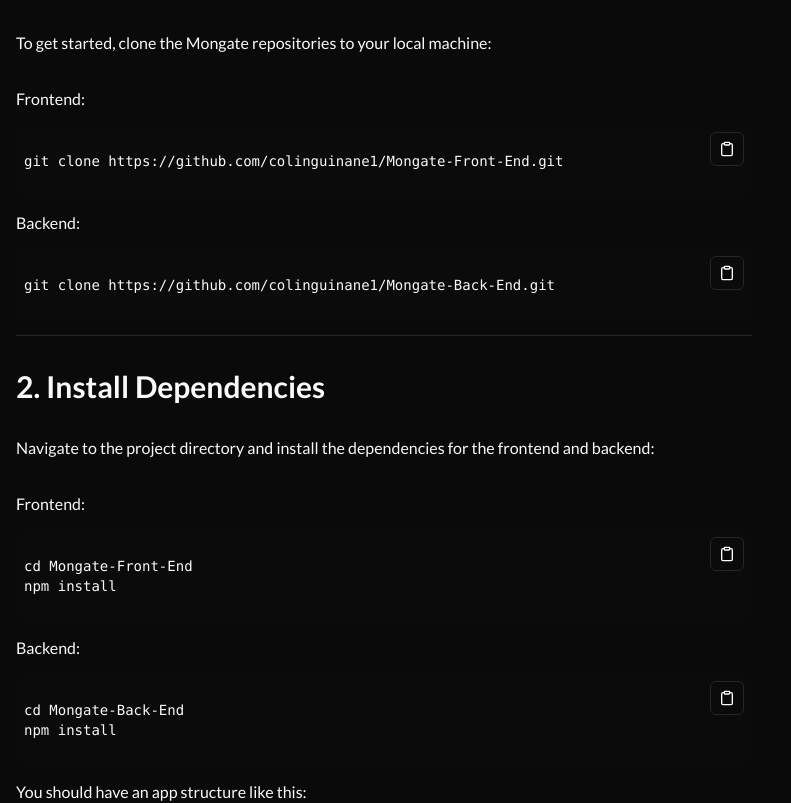
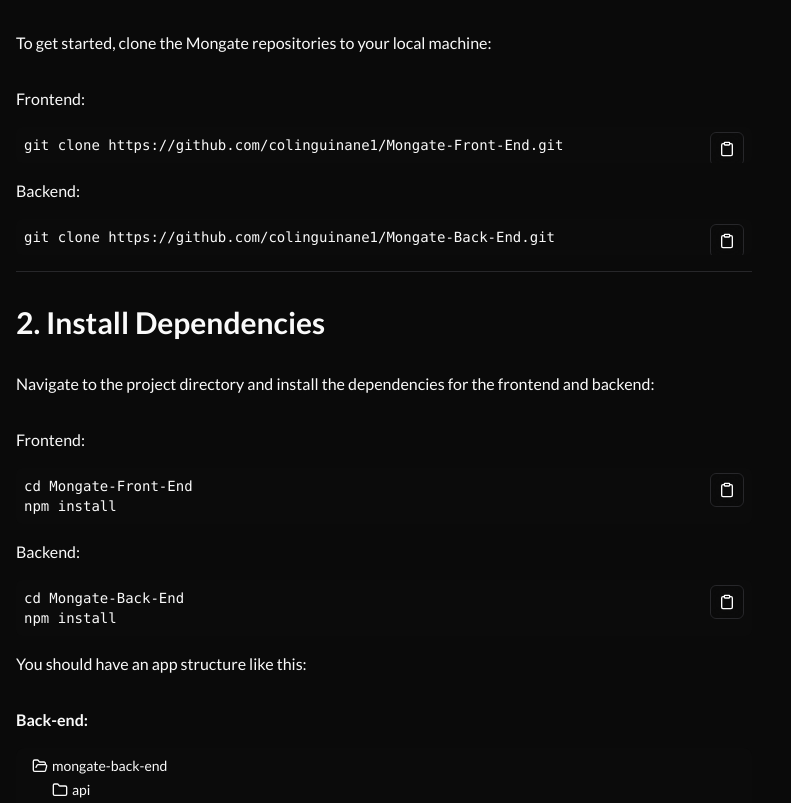
Before and after one commit to colinguinane1/Mongate-Front-End, a Next.js app: page / in a window 1280 px wide. Shown: the part 2244-3047 px from the top of the page, without its empty margins (0-791 px from the left). Built offline with nearby package versions, Linux system fonts and the light colour scheme; no server answers; what tailwindcss-motion would draw is missing.

Commit message:
Update mdx-components.tsx

```diff
--- a/mdx-components.tsx
+++ b/mdx-components.tsx
@@ -13,7 +13,7 @@ export function useMDXComponents(components: MDXComponents): MDXComponents {
       <AlertDescription className="text-base" {...props} />
     ),
     code: (props) => <code className="  p-2  rounded-lg" {...props} />,
-    pre: (props) => <Code className="py-4" {...props} />,
+    pre: (props) => <Code className="" {...props} />,
     h1: (props) => <h1 className="text-4xl py-4 font-black " {...props} />,
     h2: (props) => <h2 className="text-3xl py-4 font-bold" {...props} />,
     h3: (props) => <h3 className="text-2xl py-4 font-semibold" {...props} />,
```
